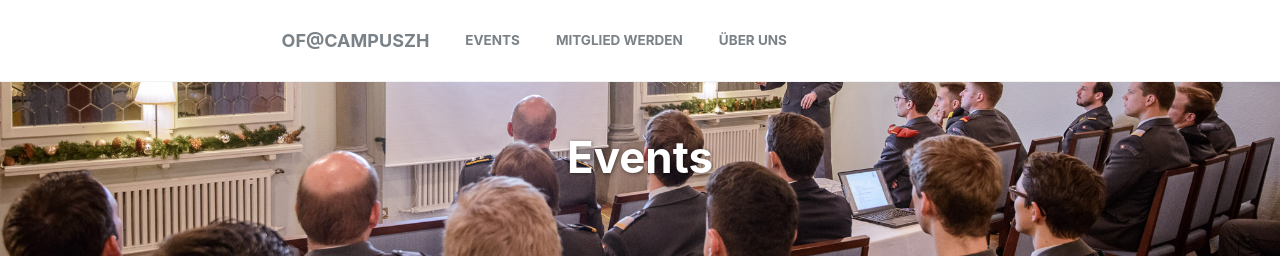
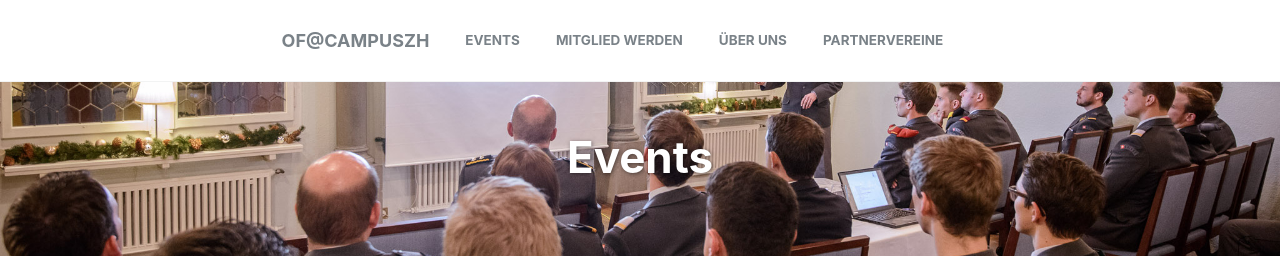
Before and after one commit to raphaelthomas/ofcampuszh.ch, a Jekyll site: the page built from _pages/events.html, in a window 1280 px wide. Shown: the top 258 px of the page. Built offline with Jekyll 4.4.1, drawn with Linux system fonts in a browser that asks for light colours.

Commit message:
update navigation

```diff
--- a/_data/navigation.yml
+++ b/_data/navigation.yml
@@ -8,3 +8,6 @@ main:
 
   - title: "&Uuml;ber uns"
     url: /ueber-uns/
+
+  - title: "Partnervereine"
+    url: /ofuni-netzwerk/
```
